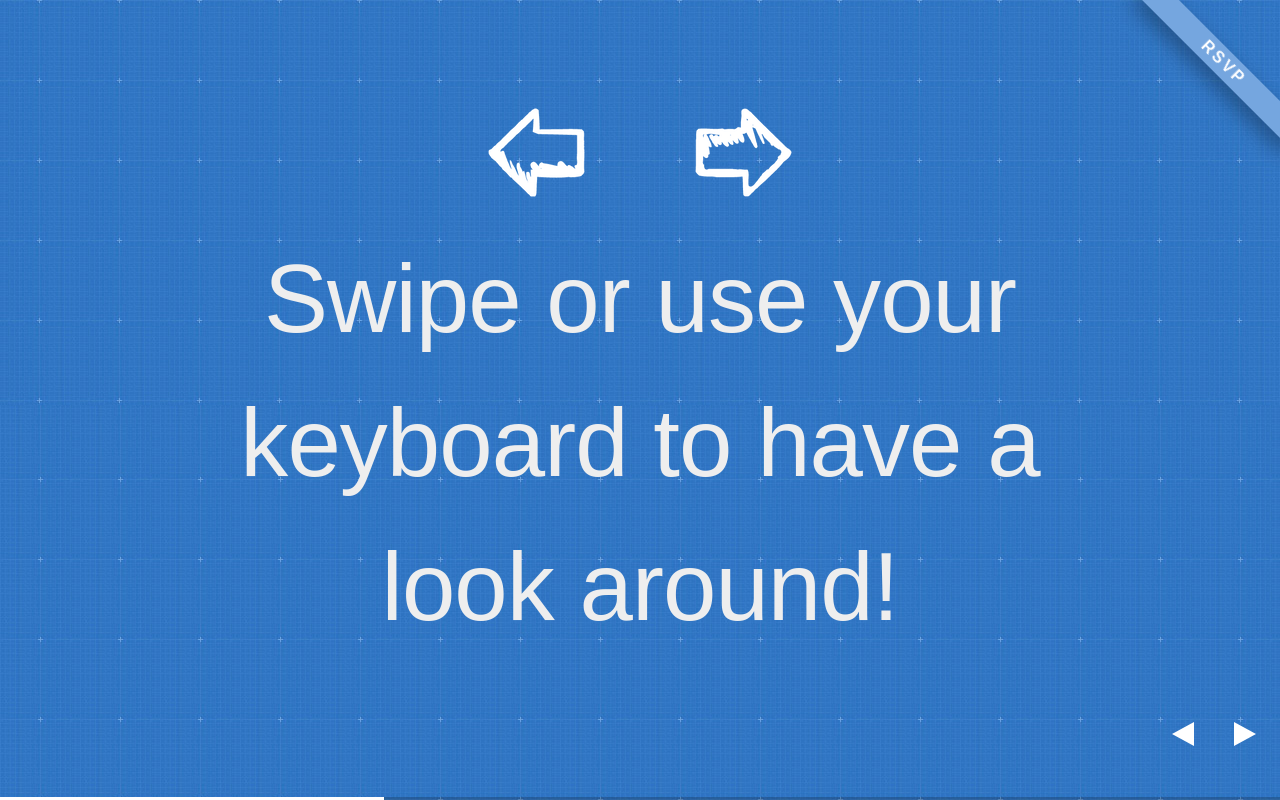
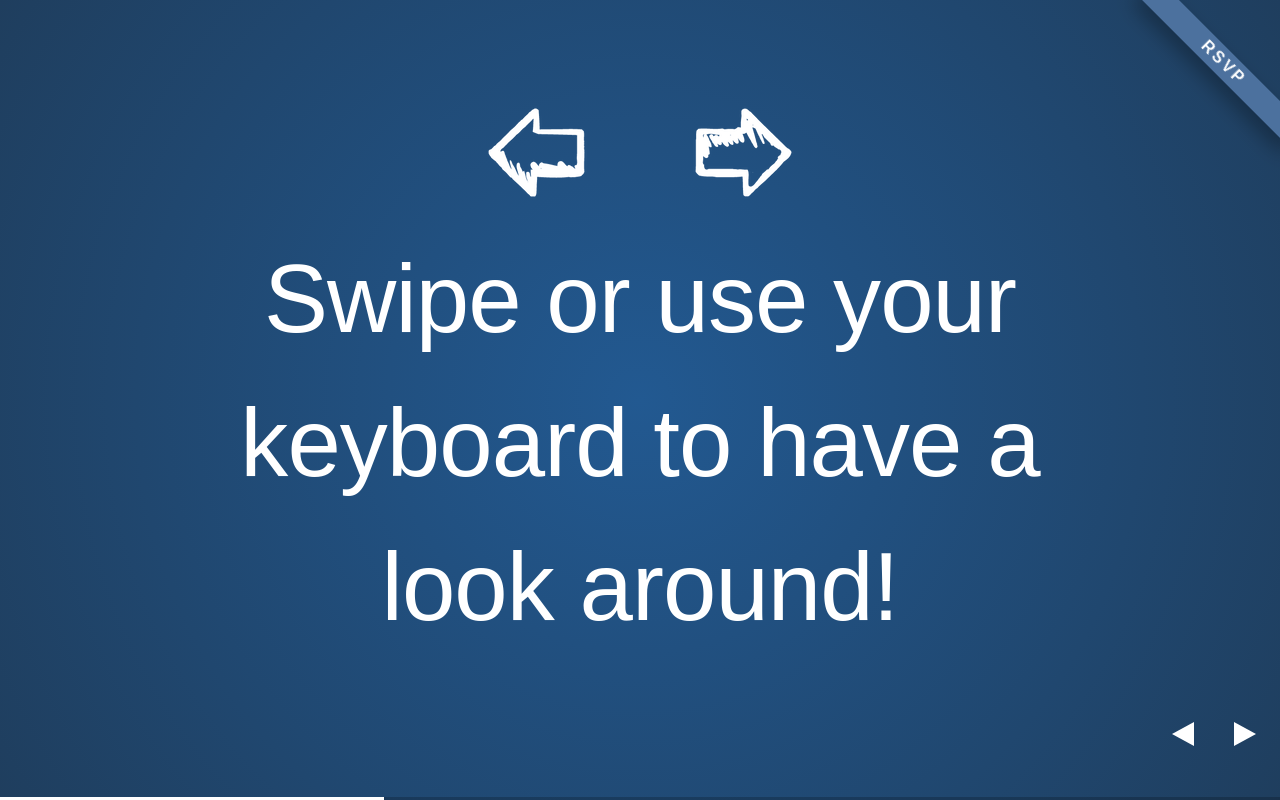
Before and after one commit to tayre/wedding, a Python web app: template demo-static_content/templates/index.html in a window 1280 px wide. Run offline with Jinja, Linux system fonts and the light colour scheme; the template is opened without the code that fills it, so the values that code supplies are empty; some web fonts are replaced.

Commit message:
bg update

```diff
--- a/demo-static_content/static/css/common_style.css
+++ b/demo-static_content/static/css/common_style.css
@@ -24,8 +24,8 @@ BODY, HTML {
     padding: 20px 0;
 }
 
-#page_login, #page_rsvp {
-    background: url('../images/bg.jpg');
+#page_login, #page_rsvp  {
+    background-color: #1F3E5E;
 }
 
 #page_404 { }
@@ -129,7 +129,7 @@ BODY, HTML {
     text-align: center;
     letter-spacing: 3px;
     font-weight: bold;
-    background: rgb(117, 166, 223);
+    background: rgb(76, 113, 158);
     z-index: 2;
     -webkit-backface-visibility: hidden;
     -moz-backface-visibility: hidden;
--- a/demo-static_content/static/css/reveal.theme.css
+++ b/demo-static_content/static/css/reveal.theme.css
@@ -14,22 +14,22 @@
 /*********************************************
  * GLOBAL STYLES
  *********************************************/
-body {
-  background: #1c1e20;
-  background: -moz-radial-gradient(center, circle cover, #555a5f 0%, #1c1e20 100%);
-  background: -webkit-gradient(radial, center center, 0px, center center, 100%, color-stop(0%, #555a5f), color-stop(100%, #1c1e20));
-  background: -webkit-radial-gradient(center, circle cover, #555a5f 0%, #1c1e20 100%);
-  background: -o-radial-gradient(center, circle cover, #555a5f 0%, #1c1e20 100%);
-  background: -ms-radial-gradient(center, circle cover, #555a5f 0%, #1c1e20 100%);
-  background: radial-gradient(center, circle cover, #555a5f 0%, #1c1e20 100%);
-  background-color: #2b2b2b; }
+body { /*#225991  to #1F3E5E*/
+  background: -moz-radial-gradient(center, circle cover, #225991 0%, #1F3E5E 100%);
+  background: -webkit-gradient(radial, center center, 0px, center center, 100%, color-stop(0%, #225991), color-stop(100%, #1F3E5E));
+  background: -webkit-radial-gradient(center, circle cover, #225991 0%, #1F3E5E 100%);
+  background: -o-radial-gradient(center, circle cover, #225991 0%, #1F3E5E 100%);
+  background: -ms-radial-gradient(center, circle cover, #225991 0%, #1F3E5E 100%);
+  background: radial-gradient(center, circle cover, #225991 0%, #1F3E5E 100%);
+  background-color: #1F3E5E;
+}
 
 .reveal {
   font-size: 48px;
   font-family: 'paragraph', sans-serif;
   font-weight: normal;
   letter-spacing: -0.02em;
-  color: #eeeeee; }
+  color: #FFFFFF; }
 
 ::selection {
   color: white;
@@ -48,7 +48,7 @@ body {
  {
   font-size: 3em;
   margin: 0 0 20px 0;
-  color: #eeeeee;
+  color: #FFFFFF;
   font-family: "paragraph", Impact, sans-serif;
 
 }
```
Also changed, not shown: demo-static_content/templates/index.html (+11 -11 lines).
